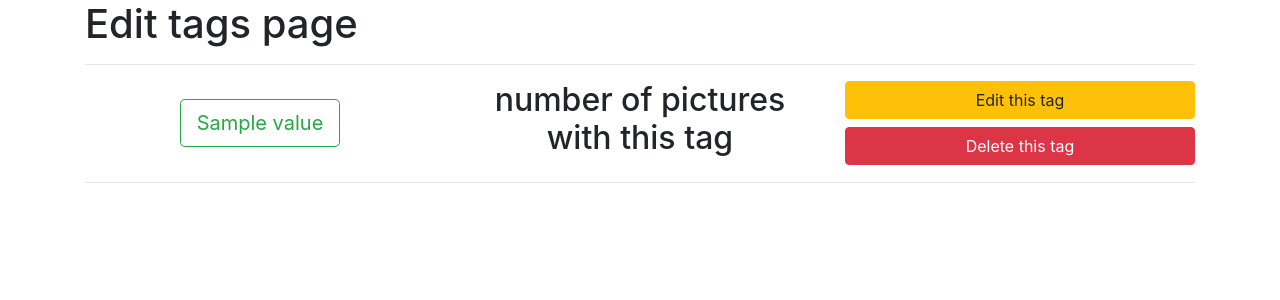
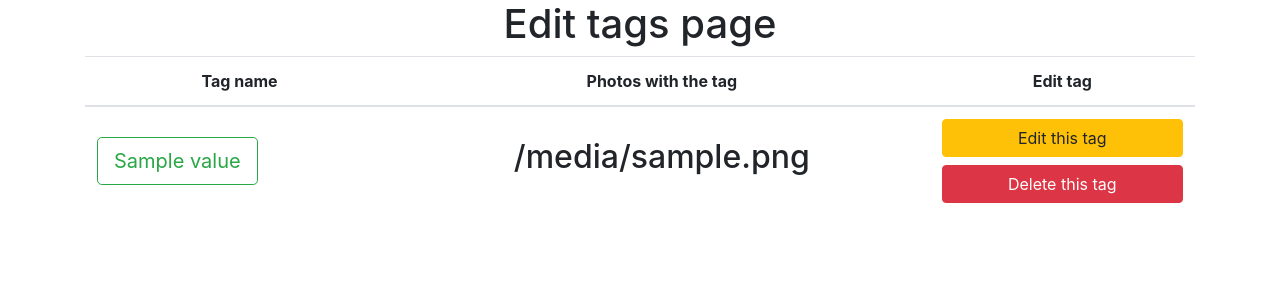
Before and after one commit to a-watkin/flask-photo-site, a Flask app: template templates/edit_tags.html in a window 1280 px wide. Shown: the part 56-356 px from the top of the page. Run offline with Flask 2, Linux system fonts and the light colour scheme; the template is opened without the code that fills it: most values are stand-ins (such as "Sample title", 1, 10 or a date in 2020); some libraries are stand-ins or nearby versions.

Commit message:
added table for edit_tags page

```diff
--- a/static/css/main.css
+++ b/static/css/main.css
@@ -49,3 +49,8 @@ img {
 #photo-info {
     margin-top: 2em;
 }
+
+
+.table>tbody>tr>td {
+    vertical-align: middle;
+}
--- a/tag.py
+++ b/tag.py
@@ -13,7 +13,7 @@ class Tag(object):
         print(tag_data)
 
         rtn_dict = {
-
+            # 'tag_info': {'number_of_photos': self.get_photo_count_by_tag(tag_name)}
         }
 
         count = 0
@@ -91,8 +91,8 @@ class Tag(object):
 
 if __name__ == "__main__":
     t = Tag()
-    # print(t.get_all_tags())
-    print(t.get_photos_by_tag('apples'))
+    print(t.get_all_tags())
+    # print(t.get_photos_by_tag('apples'))
     # print(t.get_photo_tags(5052580779))
 
     # print(t.get_photo_count_by_tag('apples'))
--- a/templates/edit_tags.html
+++ b/templates/edit_tags.html
@@ -1,34 +1,54 @@
 {% extends "template.html" %} {% block content %}
+
+<div class="row text-center">
+
+    <div class="col">
 
         <h1>Edit tags page</h1>
 
-<hr />
+    </div>
+</div>
+
 
 <div class="row">
     <div class="col text-center">
+
+        <table class="table">
+            <thead>
+                <tr>
+                    <th scope="col">Tag name</th>
+                    <th scope="col">Photos with the tag</th>
+                    <th scope="col">Edit tag</th>
+                </tr>
+            </thead>
+            <tbody class="align-items-center">
+
+
                 {% for key, value in json_data.items() %}
 
-        <div class="row align-items-center">
-            <div class="col">
+                <tr>
+                    <td class="text-left">
+
                         <a href="/tags/{{value['tag_name']}}">
                             <button type="button" class="btn btn-outline-success btn-lg">
                                 {{ value["tag_name"] }}
                             </button>
                         </a>
-            </div>
 
-            <div class="col">
-                <h2>number of pictures with this tag</h2>
-            </div>
+                    </td>
 
-            <div class="col">
-                <button class="btn btn-warning btn-block">Edit this tag</button>
-                <button class="btn btn-danger btn-block">Delete this tag</button>
-            </div>
-        </div>
-        <hr />
+                    <td>
+                        <h2>{{value["photos"]}}</h2>
+                    </td>
+                    <td> <button class="btn btn-warning btn-block">Edit this tag</button>
+                        <button class="btn btn-danger btn-block">Delete this tag</button></td>
+                </tr>
+
 
                 {% endfor %}
+
+            </tbody>
+        </table>
     </div>
 </div>
 
```
Lines whose indentation alone changed are shown as unchanged.
